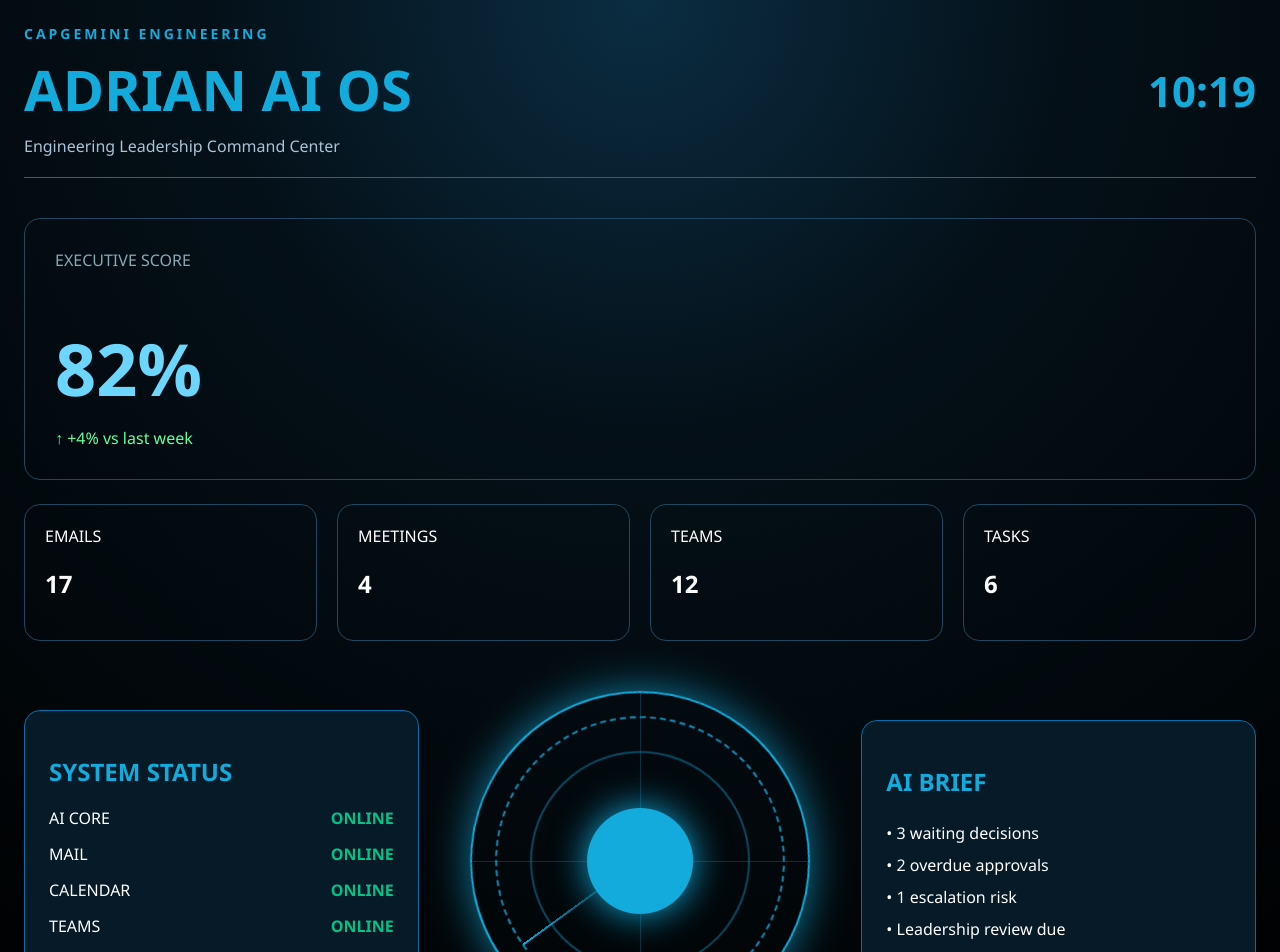
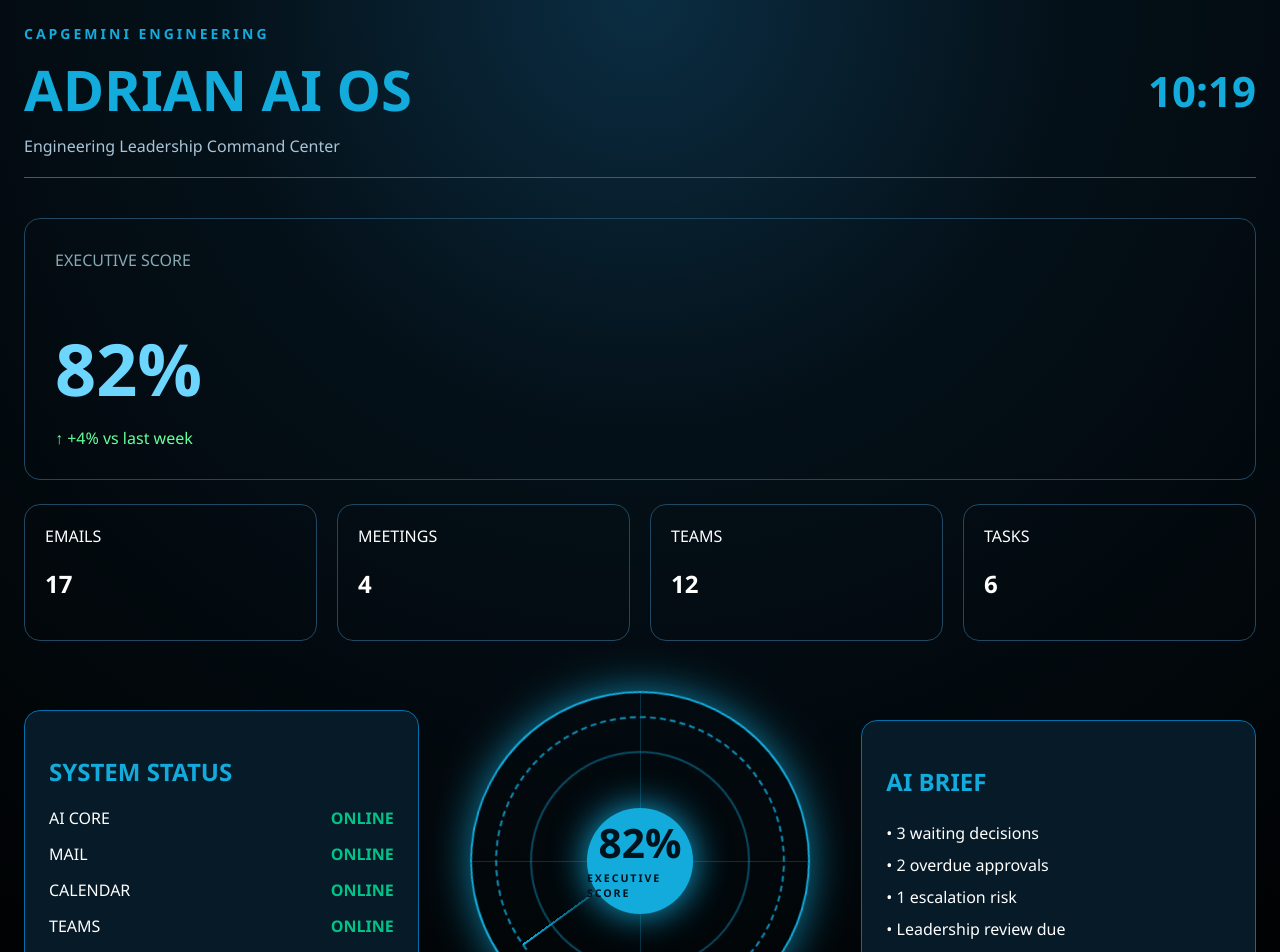
Before and after one commit to adrianbartosik/adrian-ai-os, a Next.js app: page / in a window 1280 px wide. Shown: the top 952 px of the page. Built offline with nearby package versions, Linux system fonts and the light colour scheme.

Commit message:
Clean up comments in ArcReactor.js
Removed unnecessary comments for visual elements in ArcReactor component.

```diff
--- a/components/ArcReactor.js
+++ b/components/ArcReactor.js
@@ -38,10 +38,10 @@ export default function ArcReactor() {
         }
 
         @keyframes scan {
-          0% {
+          from {
             transform: rotate(0deg);
           }
-          100% {
+          to {
             transform: rotate(360deg);
           }
         }
@@ -62,8 +62,6 @@ export default function ArcReactor() {
             position: "relative",
           }}
         >
-          {/* Ring 1 */}
-
           <div
             style={{
               position: "absolute",
@@ -75,8 +73,6 @@ export default function ArcReactor() {
             }}
           />
 
-          {/* Ring 2 */}
-
           <div
             style={{
               position: "absolute",
@@ -87,8 +83,6 @@ export default function ArcReactor() {
             }}
           />
 
-          {/* Ring 3 */}
-
           <div
             style={{
               position: "absolute",
@@ -98,8 +92,6 @@ export default function ArcReactor() {
               animation: "rotateSlow 12s linear infinite",
             }}
           />
-
-          {/* Scanner */}
 
           <div
             style={{
@@ -123,8 +115,6 @@ export default function ArcReactor() {
             />
           </div>
 
-          {/* Crosshair */}
-
           <div
             style={{
               position: "absolute",
@@ -143,8 +133,6 @@ export default function ArcReactor() {
             }}
           />
 
-          {/* Core */}
-
           <div
             style={{
               position: "absolute",
@@ -152,10 +140,33 @@ export default function ArcReactor() {
               borderRadius: "50%",
               background: "#12abdb",
               animation: "pulse 3s ease-in-out infinite",
+              display: "flex",
+              flexDirection: "column",
+              justifyContent: "center",
+              alignItems: "center",
+              color: "#00121b",
+              fontWeight: "bold",
             }}
-          />
+          >
+            <div
+              style={{
+                fontSize: "42px",
+                lineHeight: 1,
+              }}
+            >
+              82%
+            </div>
 
-          {/* Label */}
+            <div
+              style={{
+                fontSize: "11px",
+                letterSpacing: "2px",
+                marginTop: "8px",
+              }}
+            >
+              EXECUTIVE SCORE
+            </div>
+          </div>
 
           <div
             style={{
```
